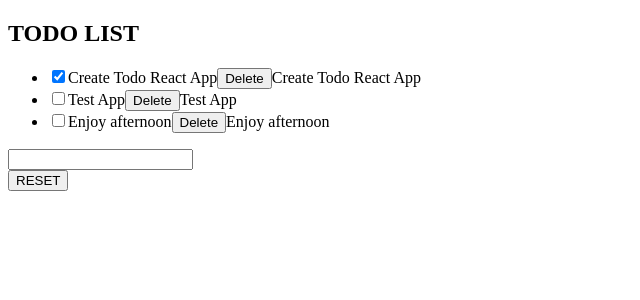
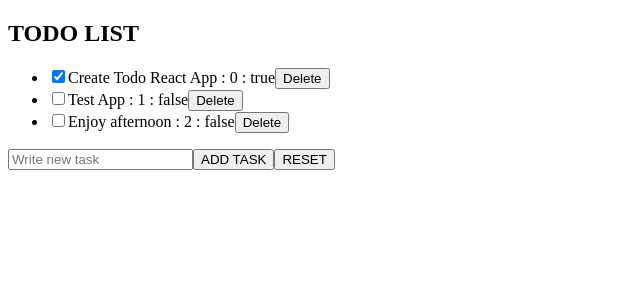
Before and after one commit to ulldecorb/frontend-todo-react, a React (Create React App) app in the folder todo/: page / in a window 1280 px wide. Shown: the top 300 px of the page, without its empty margins (0-640 px from the left). Built offline with nearby package versions, Linux system fonts and the light colour scheme.

Commit message:
Create add new task functionality

```diff
--- a/todo/src/App.jsx
+++ b/todo/src/App.jsx
@@ -1,9 +1,24 @@
-import React, { useState } from 'react';
+import React, { useState, useRef } from 'react';
 import { TodoList } from './components/TodoList';
 import List from './constants/List';
 
 export const App = function App() {
   const [todos, setTodos] = useState([...List]);
+  // const [newTask, setNewTask] = useState('');
+
+  const newTaskRef = useRef();
+
+  const toggleTodoCheck = (id) => {
+    const newTodos = [...todos];
+    const todo = newTodos.find((task) => task.id === id);
+    todo.completed = !todo.completed;
+    setTodos(newTodos);
+  };
+
+  // const handleInput = (event) => {
+  //   setNewTask(event.target.value);
+  // };
+  // onChange={handleInput}
 
   const handleDeleteTask = (event, id) => {
     event.preventDefault();
@@ -11,13 +26,35 @@ export const App = function App() {
     setTodos(newTodos);
   };
 
+  const handleCreateNewTask = () => {
+    const newId = todos.length !== 0 ? todos[todos.length - 1].id + 1 : 0;
+    const newTask = newTaskRef.current.value;
+    const newTodo = { id: newId, task: newTask, complete: false };
+    const newTodos = [...todos, newTodo];
+    setTodos(newTodos);
+    newTaskRef.current.value = null;
+  };
+
   const handleResetList = () => {
-    setTodos([]);
+    const newTodos = [...todos].filter((todo) => todo.completed === false);
+    setTodos(newTodos);
   };
 
   return (
     <section>
-      <TodoList todos={todos} handleDeleteTask={handleDeleteTask} />
+      <TodoList
+        todos={todos}
+        handleDeleteTask={handleDeleteTask}
+        toggleTodoCheck={toggleTodoCheck}
+      />
+      <input
+        type="text"
+        placeholder="Write new task"
+        name="addtask"
+        id="addtask"
+        ref={newTaskRef}
+      />
+      <button type="button" onClick={() => handleCreateNewTask()}>ADD TASK</button>
       <button type="button" onClick={() => handleResetList()}>RESET</button>
     </section>
   );
--- a/todo/src/components/TodoItem/index.jsx
+++ b/todo/src/components/TodoItem/index.jsx
@@ -1,16 +1,25 @@
 import React from 'react';
 import { PropTypes } from 'prop-types';
 
-export const TodoItem = function TodoItem({ data, handleDeleteTask }) {
+export const TodoItem = function TodoItem({ data, handleDeleteTask, toggleTodoCheck }) {
   const { id, task, completed } = data;
+
+  const handleCheckClick = () => {
+    toggleTodoCheck(id);
+  };
+
   return (
-    <>
+    <li>
+      <input type="checkbox" name="completed" checked={completed} onChange={handleCheckClick} />
       <span>
-        <input type="checkbox" name="completed" checked={completed} />
         {task}
+        {' : '}
+        {id}
+        {' : '}
+        {completed ? 'true' : 'false'}
       </span>
-      <button type="button" onClick={(e) => handleDeleteTask(e, id)}>Delete</button>
-    </>
+      <button type="button" onClick={(event) => handleDeleteTask(event, id)}>Delete</button>
+    </li>
   );
 };
 
@@ -20,7 +29,8 @@ TodoItem.propTypes = {
     id: Number,
     completed: Boolean
   }).isRequired,
-  handleDeleteTask: PropTypes.func.isRequired
+  handleDeleteTask: PropTypes.func.isRequired,
+  toggleTodoCheck: PropTypes.func.isRequired
 };
 
 export default TodoItem;
--- a/todo/src/components/TodoList/index.jsx
+++ b/todo/src/components/TodoList/index.jsx
@@ -2,29 +2,28 @@ import React from 'react';
 import PropTypes from 'prop-types';
 import { TodoItem } from '../TodoItem';
 
-export const TodoList = function TodoList({ todos, handleDeleteTask }) {
+export const TodoList = function TodoList({ todos, handleDeleteTask, toggleTodoCheck }) {
   return (
     <>
       <h1>TODO LIST</h1>
       <ul>
         {todos.map((todo) => (
-          <li>
-            <TodoItem data={todo} handleDeleteTask={handleDeleteTask} />
-            {todo.task}
-
-          </li>
+          <TodoItem
+            key={todo.id}
+            data={todo}
+            handleDeleteTask={handleDeleteTask}
+            toggleTodoCheck={toggleTodoCheck}
+          />
         ))}
       </ul>
-      <div>
-        <input type="text" name="addtask" id="addtask" />
-      </div>
     </>
   );
 };
 
 TodoList.propTypes = {
-  todos: PropTypes.shape([]).isRequired,
-  handleDeleteTask: PropTypes.func.isRequired
+  todos: PropTypes.shape([{}]).isRequired,
+  handleDeleteTask: PropTypes.func.isRequired,
+  toggleTodoCheck: PropTypes.func.isRequired
 };
 
 export default TodoList;
```
